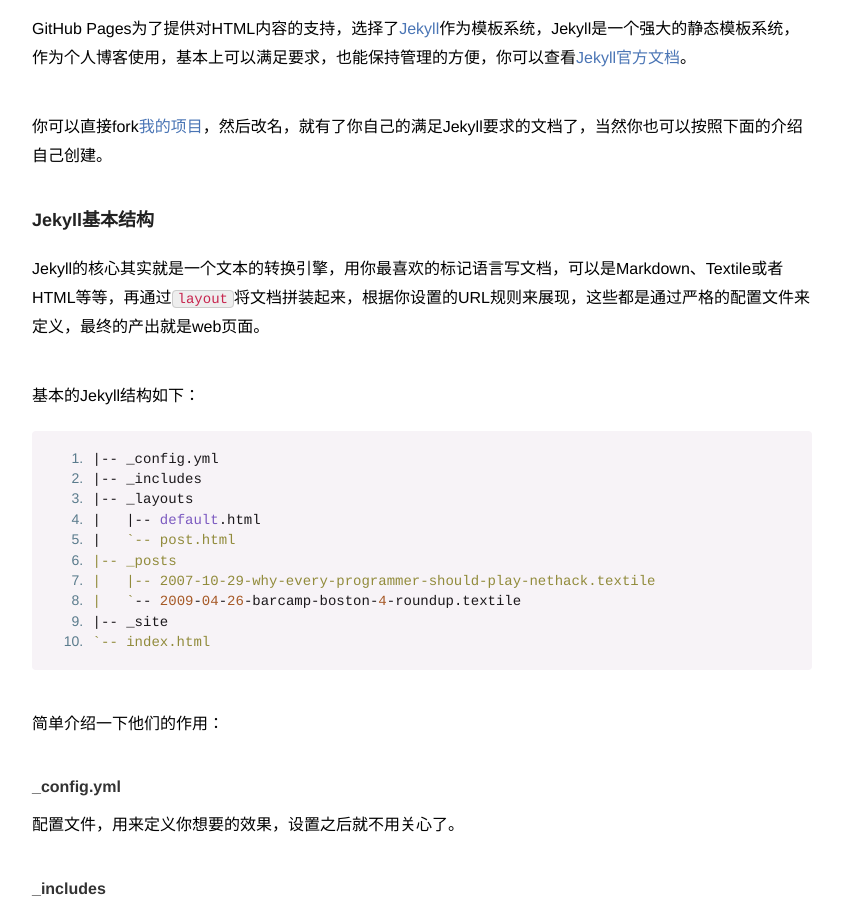
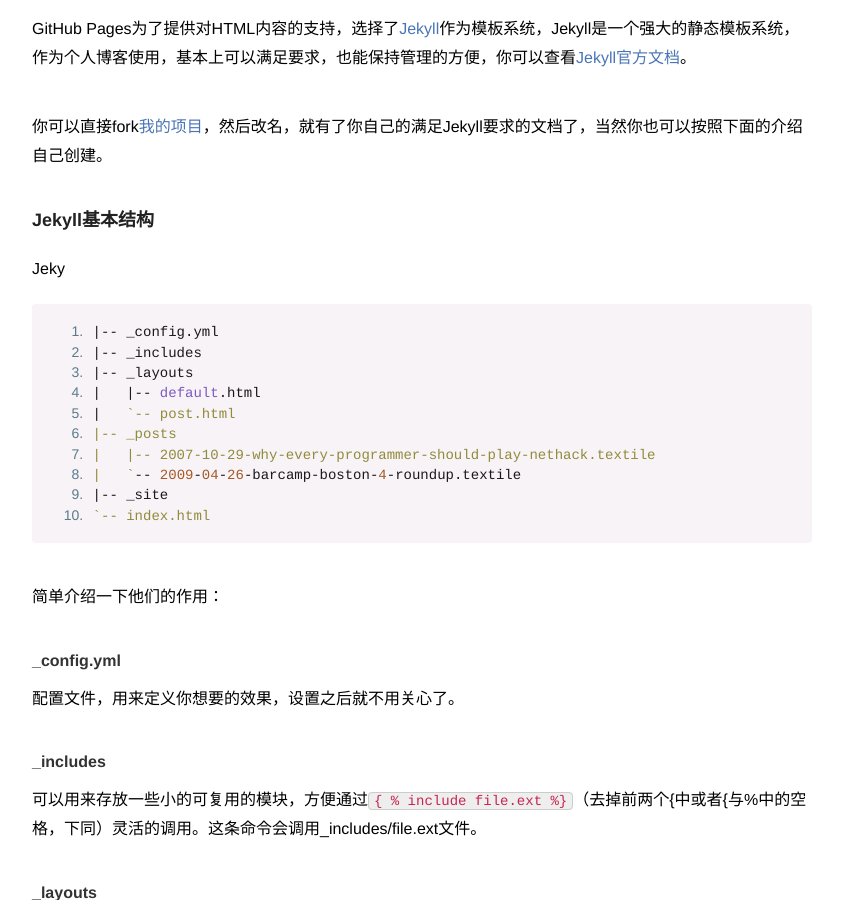
Before and after one commit to ioloveuu/ioloveuu.github.io, a Jekyll site: the page built from _posts/2016-12-28-frame-analys.md, in a window 1280 px wide and 900 px high, scrolled down 7653 px. Shown: the whole window, without its empty margins (218-1059 px from the left). Built offline with Jekyll 4.4.1, drawn with Linux system fonts in a browser that asks for light colours; nearby versions of some CDN libraries; a script that is not in the unit is left out.

Commit message:
Update 2016-12-28-frame-analys.md

```diff
--- a/_posts/2016-12-28-frame-analys.md
+++ b/_posts/2016-12-28-frame-analys.md
@@ -199,9 +199,7 @@
 你可以直接fork[我的项目][11]，然后改名，就有了你自己的满足Jekyll要求的文档了，当然你也可以按照下面的介绍自己创建。
 
 ### Jekyll基本结构
-Jekyll的核心其实就是一个文本的转换引擎，用你最喜欢的标记语言写文档，可以是Markdown、Textile或者HTML等等，再通过`layout`将文档拼装起来，根据你设置的URL规则来展现，这些都是通过严格的配置文件来定义，最终的产出就是web页面。
-
-基本的Jekyll结构如下：
+Jeky
 
     |-- _config.yml
     |-- _includes
```
